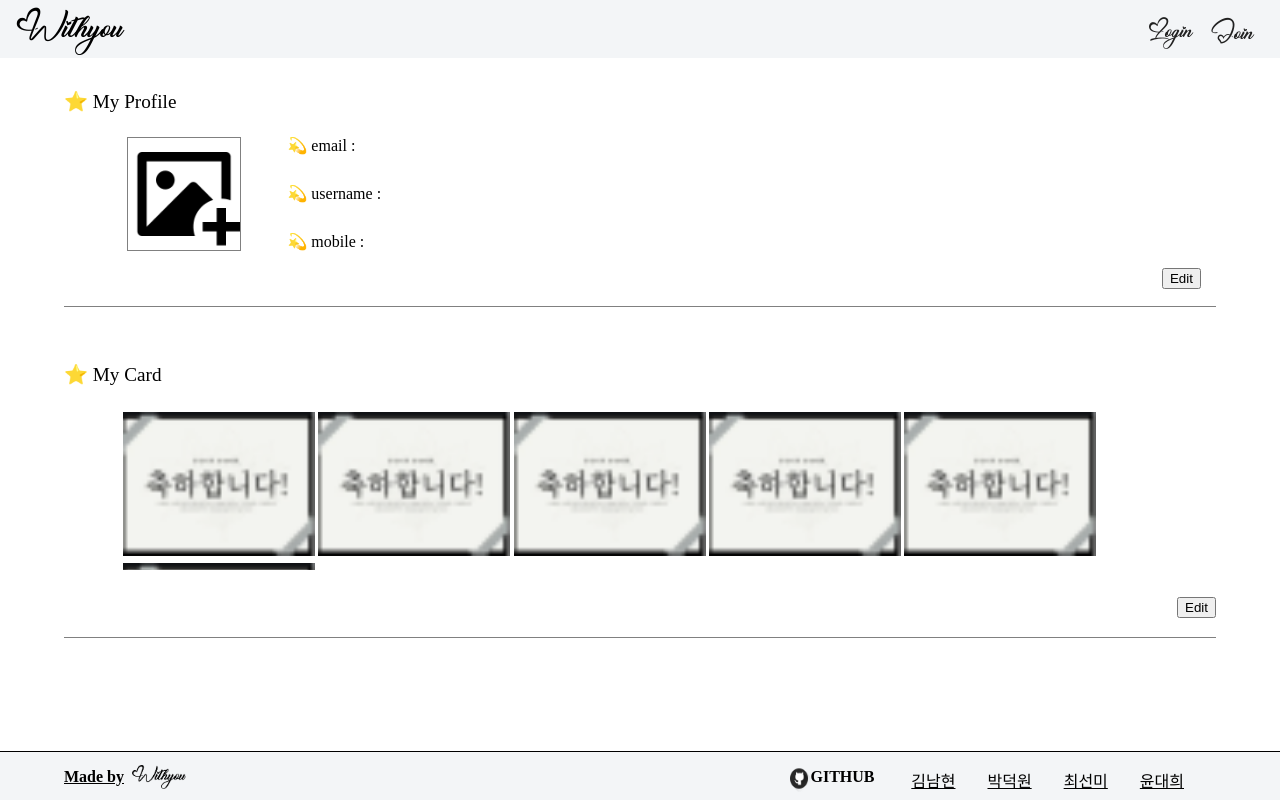
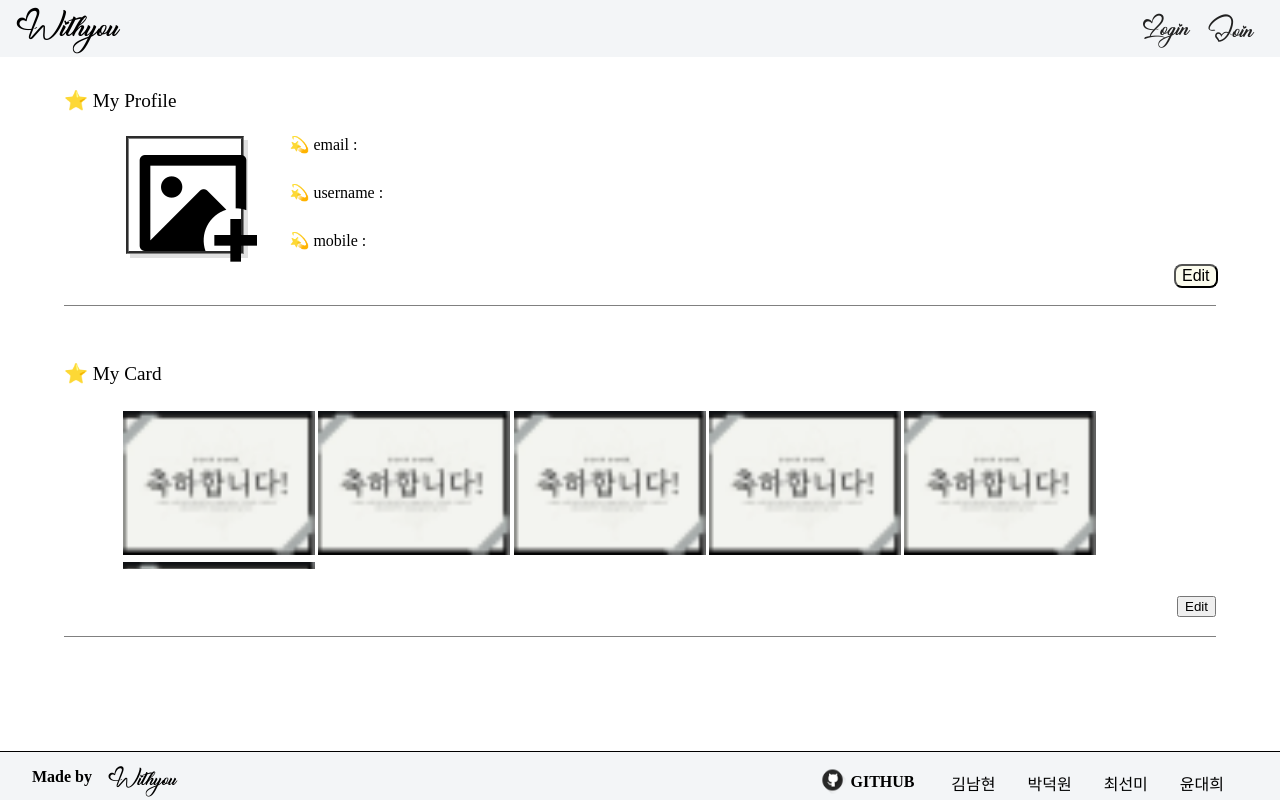
Before and after one commit to onniseonmi/Withyou, a React (Create React App) app in the folder client/: page /mypage in a window 1280 px wide. Built offline with nearby package versions, Linux system fonts and the light colour scheme; a web font is replaced by a local one.

Commit message:
fix myprofile css

```diff
--- a/client/src/components/Footer.js
+++ b/client/src/components/Footer.js
@@ -14,7 +14,7 @@ const Footer = () => {
         <div id="footer-title">
           <a href="https://github.com/codestates/Withyou" target="_blank">
             <span>Made by</span>
-            <img src={withyou} alt="withyou" />
+            <span>Withyou</span>
           </a>
         </div>
         <div className="footer-contact">
--- a/client/src/components/TopMenu.js
+++ b/client/src/components/TopMenu.js
@@ -44,7 +44,11 @@ export default function TopMenu({ saveCard }) {
 
   return (
     <div id="top-menu">
-      <div className="top-menu-box">
+      <div className="top-menu-box top-menu-left">
+        <div>새 페이지</div>
+        <div>페이지 추가</div>
+      </div>
+      <div className="top-menu-box top-menu-right">
         <div id="top-menu-save">
           <a id="download" onClick={() => download()}>
             다운로드
--- a/client/src/css/Footer.css
+++ b/client/src/css/Footer.css
@@ -1,5 +1,5 @@
 #footer {
-  font-family: 'Gulimn';
+  font-family: "Gulimn";
   position: absolute;
   bottom: 0;
   left: 50%;
@@ -16,7 +16,7 @@
   transform: translateX(-50%);
   justify-content: space-between;
   display: flex;
-  width: 90%;
+  width: 95%;
 }
 #footer-title > a {
   display: flex;
@@ -24,6 +24,7 @@
   margin-top: 0.3rem;
   color: black;
   font-weight: 700;
+  text-decoration: none;
 }
 #footer-title > a:hover {
   text-shadow: 1px 1px 1px rgb(83, 83, 83);
@@ -32,12 +33,22 @@
   height: 1.5rem;
   margin: 0.5rem 0.5rem;
 }
+#footer-title span {
+  line-height: 2.5rem;
+  margin-right: 1rem;
+}
+#footer-title span:not(:first-child) {
+  font-family: "Huglife";
+  font-size: 2rem;
+  font-weight: 500;
+}
 
 .footer-row span {
   cursor: pointer;
 }
 .footer-row > a {
   color: black;
+  text-decoration: none;
 }
 .footer-row > a:hover {
   text-shadow: 1px 1px 1px rgb(83, 83, 83);
@@ -45,22 +56,27 @@
 .footer-contact {
   display: flex;
   position: absolute;
-  right: 1rem;
+  right: 0.5rem;
   margin: 0.8rem 0;
 }
 .footer-contact > div:first-child {
   display: flex;
   margin-right: 1rem;
   padding-right: 0.3rem;
+  display: flex;
+  justify-content: center;
+  align-items: center;
 }
 #githubIcon {
-  width: 1.5rem;
-  vertical-align: middle;
+  width: 1.7rem;
 }
 #githubTitle {
   margin-top: 0.2rem;
-  vertical-align: middle;
   font-weight: 700;
+  margin-left: 0.3rem;
+}
+.footer-developer {
+  padding-top: 0.2rem;
 }
 @media screen and (min-width: 900px) {
   .footer-developer {
@@ -81,7 +97,7 @@
   .footer-contact > div:first-child {
     margin: 0.5rem;
   }
-  #footer-title span {
+  #footer-title span:first-child {
     display: none;
   }
   .footer-developer {
--- a/client/src/css/Mypage.css
+++ b/client/src/css/Mypage.css
@@ -1,5 +1,5 @@
 #mypage {
-  font-family: GulimChe;
+  font-family: "Gulimn";
   display: flex;
   flex-direction: column;
   padding-top: 2rem;
--- a/client/src/css/Nav.css
+++ b/client/src/css/Nav.css
@@ -11,7 +11,7 @@
   margin-left: 0.5rem;
   margin-top: 0.5%;
   height: 3rem;
-  font-family: 'Huglife';
+  font-family: "Huglife";
   text-decoration: none;
   text-decoration-line: none;
   cursor: pointer;
@@ -21,7 +21,7 @@
 .logo {
   margin-left: 8px;
   margin-bottom: 10px;
-  font-size: 50px;
+  font-size: 3rem;
   display: inline-block;
 }
 
@@ -29,8 +29,7 @@
   display: flex;
   position: absolute;
   right: 0.5rem;
-  top: 0.82rem;
-  font-size: 1.2rem;
+  top: 0.5rem;
 }
 
 .nav-box a {
@@ -51,8 +50,8 @@
   margin-right: 1.2rem;
   cursor: pointer;
   color: #212121 !important;
-  font-family: 'Huglife';
-  font-size: 33px;
+  font-family: "Huglife";
+  font-size: 2.21rem;
 }
 
 @media screen and (max-width: 900px) {
@@ -69,10 +68,14 @@
   }
 
   .logo {
-    font-size: 3vh;
+    font-size: 3.6vh;
   }
 
-  .nav-box {
-    display: none;
+  .nav-right {
+    right: 0.5rem;
+    top: 0.5rem;
+  }
+  .nav-right > div {
+    font-size: 1.5rem;
   }
 }
--- a/client/src/css/TopMenu.css
+++ b/client/src/css/TopMenu.css
@@ -4,13 +4,21 @@
   height: 2rem;
   line-height: 2rem;
   border-bottom: 1px solid gray;
+  display: flex;
 }
-.top-menu-box {
+.top-menu-left {
+  display: flex;
+}
+.top-menu-left > div {
+  margin: 0 1rem;
+  cursor: pointer;
+}
+.top-menu-right {
   display: flex;
   position: absolute;
   right: 1rem;
 }
-.top-menu-box > div {
+.top-menu-right > div {
   margin-left: 1rem;
   cursor: pointer;
 }
--- a/client/src/css/mypage/Myprofile.css
+++ b/client/src/css/mypage/Myprofile.css
@@ -16,21 +16,32 @@
   padding-left: 3rem;
   justify-content: space-around;
 }
+#profile-content button {
+  height: 1.5rem;
+  font-size: 1rem;
+  border-radius: 0.5rem;
+  background-color: rgb(252, 252, 238);
+}
 .profile-image {
-  border: 1px solid gray;
+  border: 3px groove gray;
   width: 7rem;
   height: 7rem;
   margin-top: 1.5rem;
   text-align: center;
+  box-shadow: 4px 4px 0 0 rgb(224, 224, 224);
 }
-.profile-image img {
+.profile-image-box {
+  width: 7rem;
+  height: 7rem;
+}
+.profile-image-box img {
   width: 7rem;
   height: 7rem;
   object-fit: cover;
   cursor: pointer;
 }
 .profile-image button {
-  margin-top: 0.5rem;
+  margin-top: 0.8rem;
 }
 
 .userinfo {
@@ -54,10 +65,14 @@
   text-align: center;
   cursor: pointer;
 }
+#btn-edit {
+  right: -1rem;
+}
 #btn-save {
-  right: 4.5rem;
+  right: 3.5rem;
   width: 3rem;
 }
 #btn-cancel {
   width: 4rem;
+  right: -1rem;
 }
--- a/client/src/pages/EditPage.js
+++ b/client/src/pages/EditPage.js
@@ -165,9 +165,6 @@ export default function EditPage() {
 
   return (
     <>
-      <div id="canvas-top-menu">
-        <TopMenu />
-      </div>
       <div id="EditPage">
         <div id="edit-menu">
           <EditMenuBar
@@ -186,6 +183,9 @@ export default function EditPage() {
           />
         </div>
         <div id="canvas">
+          <div id="canvas-top-menu">
+            <TopMenu />
+          </div>
           <div id="canvas-container" onClick={(e) => onclickToDeselect(e)}>
             <div id="content"></div>
             <div id="canvas-paper">
```
Also changed, not shown: client/src/components/mypage/Myprofile.js (+62 -63 lines), 2 other files (tests, documents, lock files or other folders).
